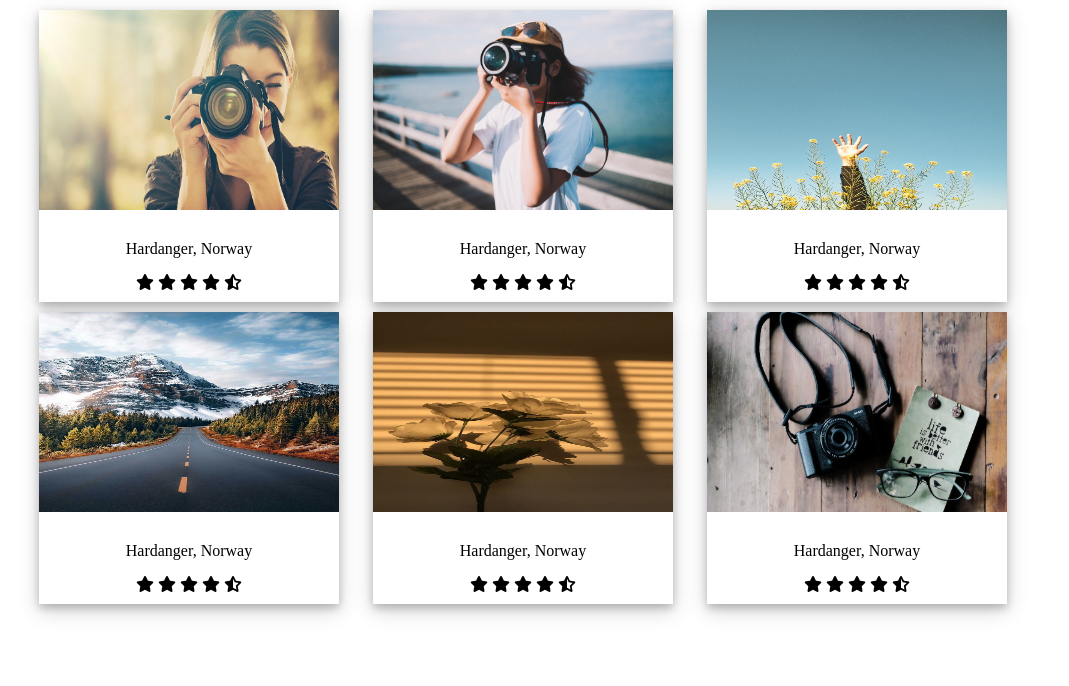
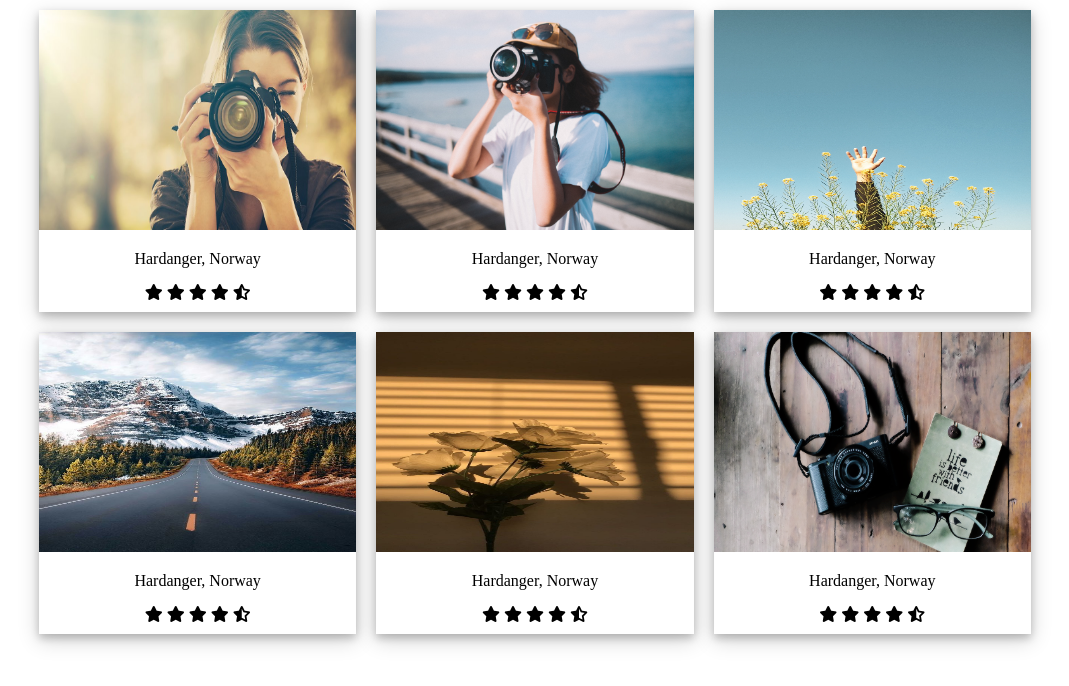
Before and after one commit to Aporna16/photo-gallery, a plain HTML site: page index.html in a window 1280 px wide. Shown: the whole page, without its empty margins (105-1174 px from the left). Drawn offline with Linux system fonts and the light colour scheme.

Commit message:
css changed

```diff
--- a/index.html
+++ b/index.html
@@ -11,36 +11,39 @@
             max-width: 992px;
             margin: 10px auto;
         }
-
-        div.photo {
-            width: 300px;
-            box-shadow: 0 4px 8px 0 rgba(0, 0, 0, 0.2), 0 6px 20px 0 rgba(0, 0, 0, 0.19);
-            text-align: center;
+        .container{
+            display:grid;
+            grid-template-columns: repeat(3,1fr);
+            gap: 20px;
         }
 
-        div.text {
-            padding: 10px;
+        .photo img{
+            width: 100%;
+            height: 220px;
+            /* padding: 10px; */
+
         }
 
-        .container {
-            display: grid;
-            grid-template-columns: repeat(3, 1fr);
-            gap: 10px;
+        .text{
+            text-align: center;
+            padding-bottom: 10px;
         }
 
-        .photo img {
-            width: 100%;
-            height: 200px;
+        .card1{
+            box-shadow: 0 4px 8px 0 rgba(0, 0, 0, 0.2), 0 6px 20px 0 rgba(0, 0, 0, 0.19);
         }
+
+
         @media screen and (max-width:576px) {
-            .container{
-                grid-template-columns: repeat(1,1fr);
+            .container {
+                grid-template-columns: repeat(1, 1fr);
                 width: 100%;
             }
         }
+
         @media screen and (min-width:577px) and (max-width: 700px) {
-            .container{
-                grid-template-columns: repeat(2,1fr);
+            .container {
+                grid-template-columns: repeat(2, 1fr);
             }
         }
     </style>
@@ -49,8 +52,10 @@
 <body>
     <!-- .container>.food*12>img[src="images/food.png"]+h2{item-$}+h4{Price: $00}p>lorem30^button{Order Now} -->
     <div class="container">
+        <div class="card1">
             <div class="photo">
                 <img src="images/photo1.jpg" alt="Norway" style="width:100%">
+            </div>
             <div class="text">
                 <p>Hardanger, Norway</p>
                 <section>
@@ -62,8 +67,10 @@
                 </section>
             </div>
         </div>
+        <div class="card1">
             <div class="photo">
                 <img src="images/photo2.jpg" alt="Norway" style="width:100%">
+            </div>
             <div class="text">
                 <p>Hardanger, Norway</p>
                 <section>
@@ -75,8 +82,10 @@
                 </section>
             </div>
         </div>
+        <div class="card1">
             <div class="photo">
                 <img src="images/photo3.jpg" alt="Norway" style="width:100%">
+            </div>
             <div class="text">
                 <p>Hardanger, Norway</p>
                 <section>
@@ -88,8 +97,10 @@
                 </section>
             </div>
         </div>
+        <div class="card1">
             <div class="photo">
                 <img src="images/photo4.jpg" alt="Norway" style="width:100%">
+            </div>
             <div class="text">
                 <p>Hardanger, Norway</p>
                 <section>
@@ -101,8 +112,10 @@
                 </section>
             </div>
         </div>
+        <div class="card1">
             <div class="photo">
                 <img src="images/photo5.jpg" alt="Norway" style="width:100%">
+            </div>
             <div class="text">
                 <p>Hardanger, Norway</p>
                 <section>
@@ -114,8 +127,10 @@
                 </section>
             </div>
         </div>
+        <div class="card1">
             <div class="photo">
                 <img src="images/photo6.png" alt="Norway" style="width:100%">
+            </div>
             <div class="text">
                 <p>Hardanger, Norway</p>
                 <section>
@@ -127,6 +142,8 @@
                 </section>
             </div>
         </div>
+
+    </div>
     </div>
 </body>
 
```
Lines whose indentation alone changed are shown as unchanged.
